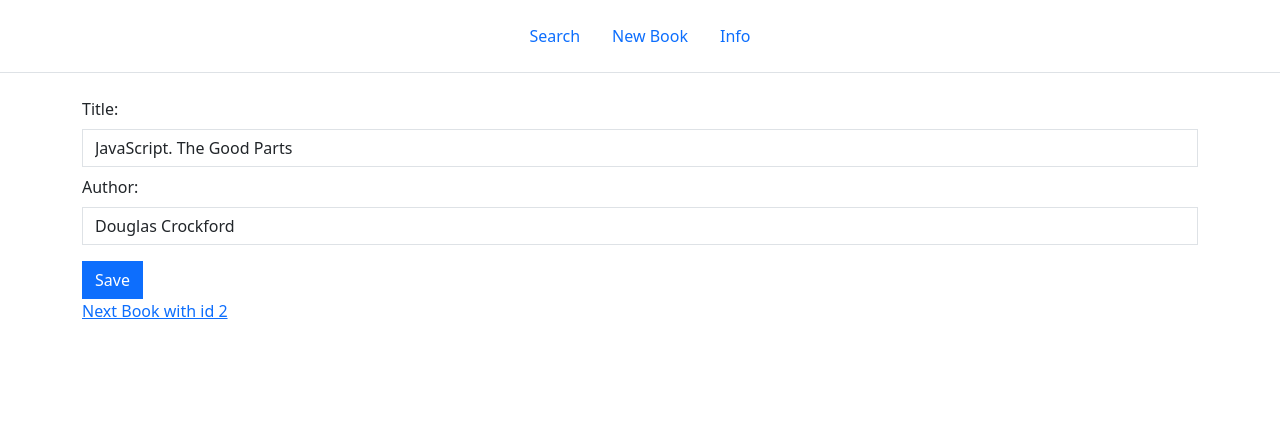
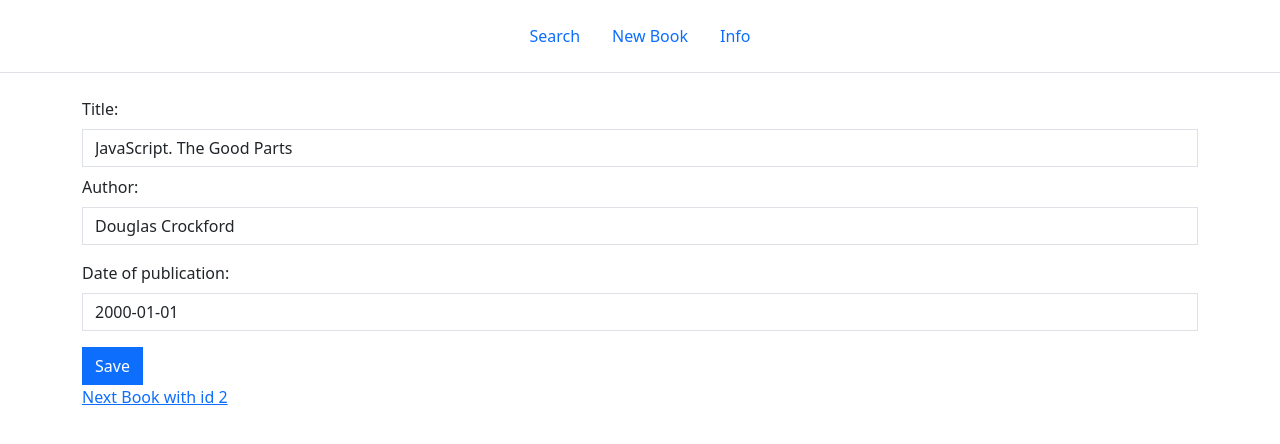
Before and after one commit to mmatczak/ng-course-16.10.2024, an Angular app: page /book/1 in a window 1280 px wide. Shown: the top 444 px of the page. Built offline with nearby package versions, Linux system fonts and the light colour scheme; data requests are answered from the project's data file.

Commit message:
Reactive Forms

```diff
--- a/server/db.json
+++ b/server/db.json
@@ -3,32 +3,44 @@
     {
       "id": "1",
       "author": "Douglas Crockford",
-      "title": "JavaScript. The Good Parts"
+      "title": "JavaScript. The Good Parts",
+      "dateOfPublication": "2000-01-01"
     },
     {
       "id": "2",
       "author": "Victor Savkin",
-      "title": "Angular Router"
+      "title": "Angular Router",
+      "dateOfPublication": "1992-03-02"
     },
     {
       "id": "3",
       "author": "John Smith",
-      "title": "Angular for Nerds"
+      "title": "Angular for Nerds",
+      "dateOfPublication": "2000-01-01"
     },
     {
       "id": "4",
       "author": "Joshua Bloch",
-      "title": "Java Effective Programming"
+      "title": "Java Effective Programming",
+      "dateOfPublication": "2000-01-01"
     },
     {
       "id": "e3a2",
       "title": "W pustyni i w puszczy",
-      "author": "Henryk Sienkiewicz"
+      "author": "Henryk Sienkiewicz",
+      "dateOfPublication": "2000-01-01"
     },
     {
       "id": "106b",
       "title": "Krzyzacy",
-      "author": "Henryk Sienkiewicz"
+      "author": "Henryk Sienkiewicz",
+      "dateOfPublication": "2000-01-01"
+    },
+    {
+      "id": "a935",
+      "title": "Test",
+      "author": "Test",
+      "dateOfPublication": "2000-01-01"
     }
   ]
 }
--- a/src/app/book/components/book-form/book-form.component.html
+++ b/src/app/book/components/book-form/book-form.component.html
@@ -1,11 +1,27 @@
-<form (submit)="onSaveBook($event)">
+<form (submit)="onSaveBook()" [formGroup]="bookForm">
   <div class="mb-2">
     <label for="title" class="form-label">Title:</label>
-    <input id="title" class="form-control" [value]="book()?.title" />
+    <input id="title" class="form-control" formControlName="title" [class.is-invalid]="bookForm.controls.title.invalid && !bookForm.controls.title.untouched"  />
+    <div class="invalid-feedback" *ngIf="bookForm.controls.title.errors && bookForm.controls.title.errors['required'] && !bookForm.controls.title.untouched">
+      Pleade provide a title
+    </div>
   </div>
   <div class="mb-3">
     <label for="author" class="form-label">Author:</label>
-    <input id="author" class="form-control" [value]="book()?.author"  />
+    <input id="author" class="form-control" formControlName="author" [class.is-invalid]="bookForm.controls.author.invalid && !bookForm.controls.author.untouched" />
+    <div class="invalid-feedback" *ngIf="bookForm.controls.author.errors && bookForm.controls.author.errors['required'] && !bookForm.controls.author.untouched">
+      Pleade provide an author
+    </div>
+  </div>
+  <div class="mb-3">
+    <label for="dateOfPublication" class="form-label">Date of publication:</label>
+    <input id="dateOfPublication" class="form-control" formControlName="dateOfPublication" [class.is-invalid]="bookForm.controls.dateOfPublication.invalid && !bookForm.controls.dateOfPublication.untouched" />
+    <div class="invalid-feedback" *ngIf="bookForm.controls.dateOfPublication.errors && bookForm.controls.dateOfPublication.errors['required'] && !bookForm.controls.dateOfPublication.untouched">
+      Pleade provide a date of publication
+    </div>
+    <div class="invalid-feedback" *ngIf="bookForm.controls.dateOfPublication.errors && bookForm.controls.dateOfPublication.errors['pattern'] && !bookForm.controls.dateOfPublication.untouched">
+      Pleade provide a correct date of publication in format YYYY-MM-DD
+    </div>
   </div>
   <button class="btn btn-primary">Save</button>
 </form>
--- a/src/app/book/components/book-form/book-form.component.ts
+++ b/src/app/book/components/book-form/book-form.component.ts
@@ -1,41 +1,95 @@
-import { Component, input, output } from '@angular/core';
+import { Component, effect, input, output, Input, inject } from '@angular/core';
+import { JsonPipe, NgIf } from '@angular/common'
+import { FormGroup, FormControl, ReactiveFormsModule, FormBuilder, NonNullableFormBuilder, Validators } from '@angular/forms'
+import {toObservable} from '@angular/core/rxjs-interop';
 import {Book} from '../../model';
+
+interface BookForm {
+  title: FormControl<string>;
+  author: FormControl<string>;
+  dateOfPublication: FormControl<string>;
+}
 
 @Component({
   selector: 'ba-book-form',
   standalone: true,
-  imports: [],
+  imports: [ReactiveFormsModule, JsonPipe, NgIf],
   templateUrl: './book-form.component.html',
   styleUrl: './book-form.component.scss'
 })
-export class BookFormComponent {
+export class BookFormComponent  {
+
+
+  // private readonly fb = inject(FormBuilder);
+  private readonly fb = inject(NonNullableFormBuilder);
 
   readonly book = input<Book>();
 
+  // private _book?: Book;
+  // @Input() set book (book: Book | undefined) {
+  //   this._book = book;
+  //   if (book) {
+  //     this.bookForm.setValue(book);
+  //   }
+  // }
+  //
+  // get book(): Book | undefined {
+  //   return this._book;
+  // }
+
   readonly saveBook = output<Book>()
 
-  onSaveBook(event: Event) {
-    event.preventDefault();
-    const formElement = event.target as HTMLFormElement;
-    const authorElement =
-      formElement.querySelector<HTMLInputElement>('#author');
-    const updatedAuthor = authorElement?.value;
-    const titleElement = formElement.querySelector<HTMLInputElement>('#title');
-    const updatedTitle = titleElement?.value;
+  // readonly bookForm = new FormGroup({
+  //   title: new FormControl('', { nonNullable: true }),
+  //   author: new FormControl('', { nonNullable: true }),
+  // });
+
+  readonly bookForm: FormGroup<BookForm> = this.fb.group({
+    title: ['', Validators.required],
+    author: ['', Validators.required],
+    dateOfPublication: ['', [Validators.required, Validators.pattern(/(\d{4})-(\d{2})-(\d{2})/)]]
+  });
+
+  constructor() {
+    // toObservable(this.book).subscribe(book => {
+    //   if (book) {
+    //     this.bookForm.setValue(book);
+    //   } else {
+    //     this.bookForm.reset();
+    //   }
+    // });
+    effect(() => {
+      const bookValue = this.book();
+      if (bookValue) {
+        // this.bookForm.setValue({
+        //   title: bookValue.title,
+        //   author: bookValue.author,
+        // });
+        this.bookForm.patchValue(bookValue)
+      } else {
+        this.bookForm.reset();
+      }
+    });
+  }
+
+
+  onSaveBook() {
     const originalBook = this.book();
 
-    if (updatedAuthor && updatedTitle) {
+    if (this.bookForm.controls.author.value && this.bookForm.controls.title.value) {
       if (originalBook) {
         const updatedBook: Book = {
           ...originalBook,
-          title: updatedTitle,
-          author: updatedAuthor,
+          title: this.bookForm.controls.title.value,
+          author: this.bookForm.controls.author.value,
+          dateOfPublication: this.bookForm.controls.dateOfPublication.value,
         };
         this.saveBook.emit(updatedBook);
       } else {
         const updatedBook: Book = {
-          title: updatedTitle,
-          author: updatedAuthor,
+          title: this.bookForm.controls.title.value,
+          author: this.bookForm.controls.author.value,
+          dateOfPublication: this.bookForm.controls.author.value,
         };
         this.saveBook.emit(updatedBook);
       }
--- a/src/app/book/components/book-overview/book-table/book-table.component.html
+++ b/src/app/book/components/book-overview/book-table/book-table.component.html
@@ -4,6 +4,7 @@
       <th scope="col">#</th>
       <th scope="col">Author</th>
       <th scope="col">Title</th>
+      <th scope="col">Date of publication</th>
     </tr>
     </thead>
     <tbody>
@@ -12,6 +13,7 @@
           <th scope="row">{{$index + 1}}</th>
           <td>{{book.author}}</td>
           <td>{{book.title}}</td>
+          <td>{{book.dateOfPublication}}</td>
         </tr>
       }
     </tbody>
--- a/src/app/book/model/index.ts
+++ b/src/app/book/model/index.ts
@@ -2,4 +2,5 @@ export interface Book {
   id?: number;
   author: string;
   title: string;
+  dateOfPublication: string;
 }
```
